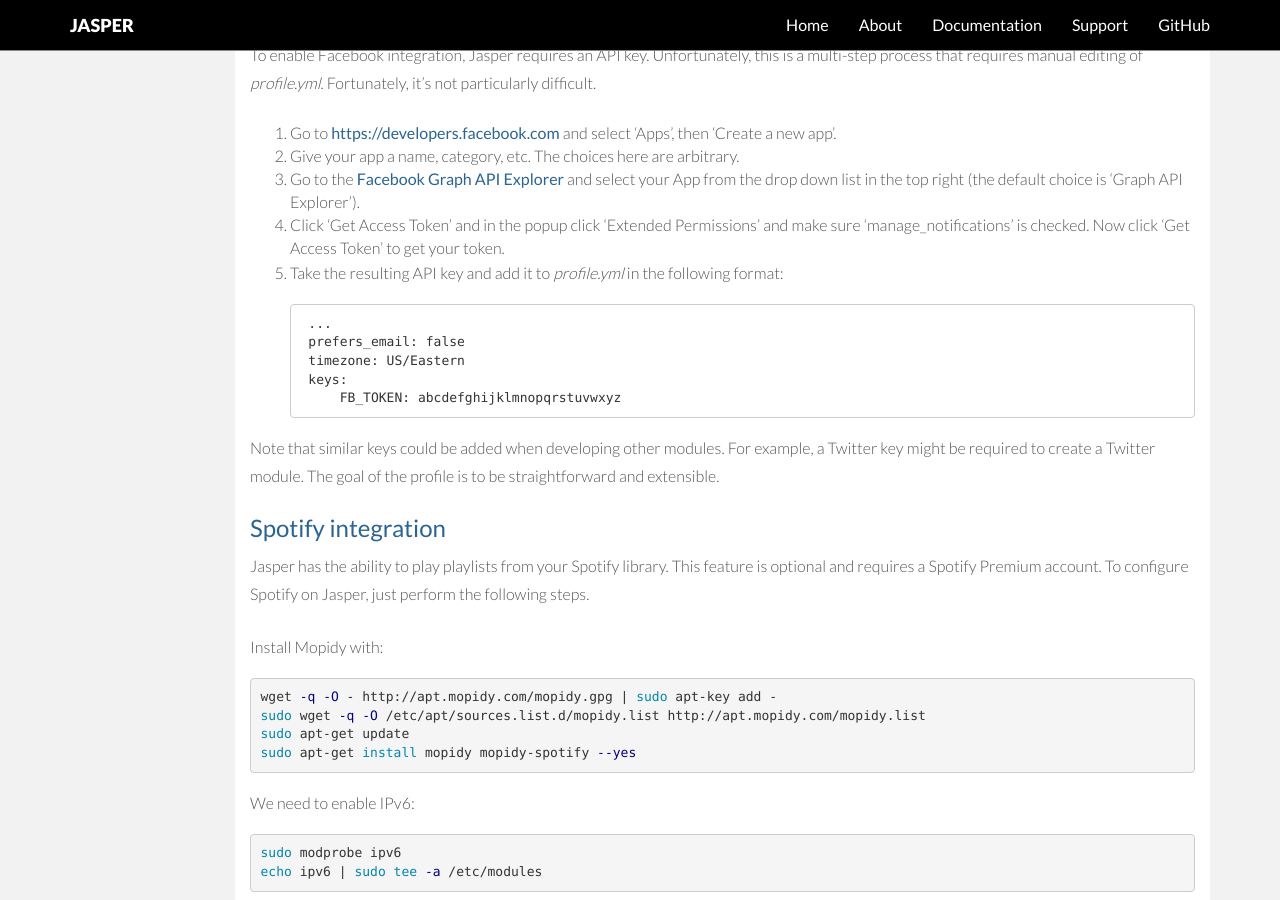
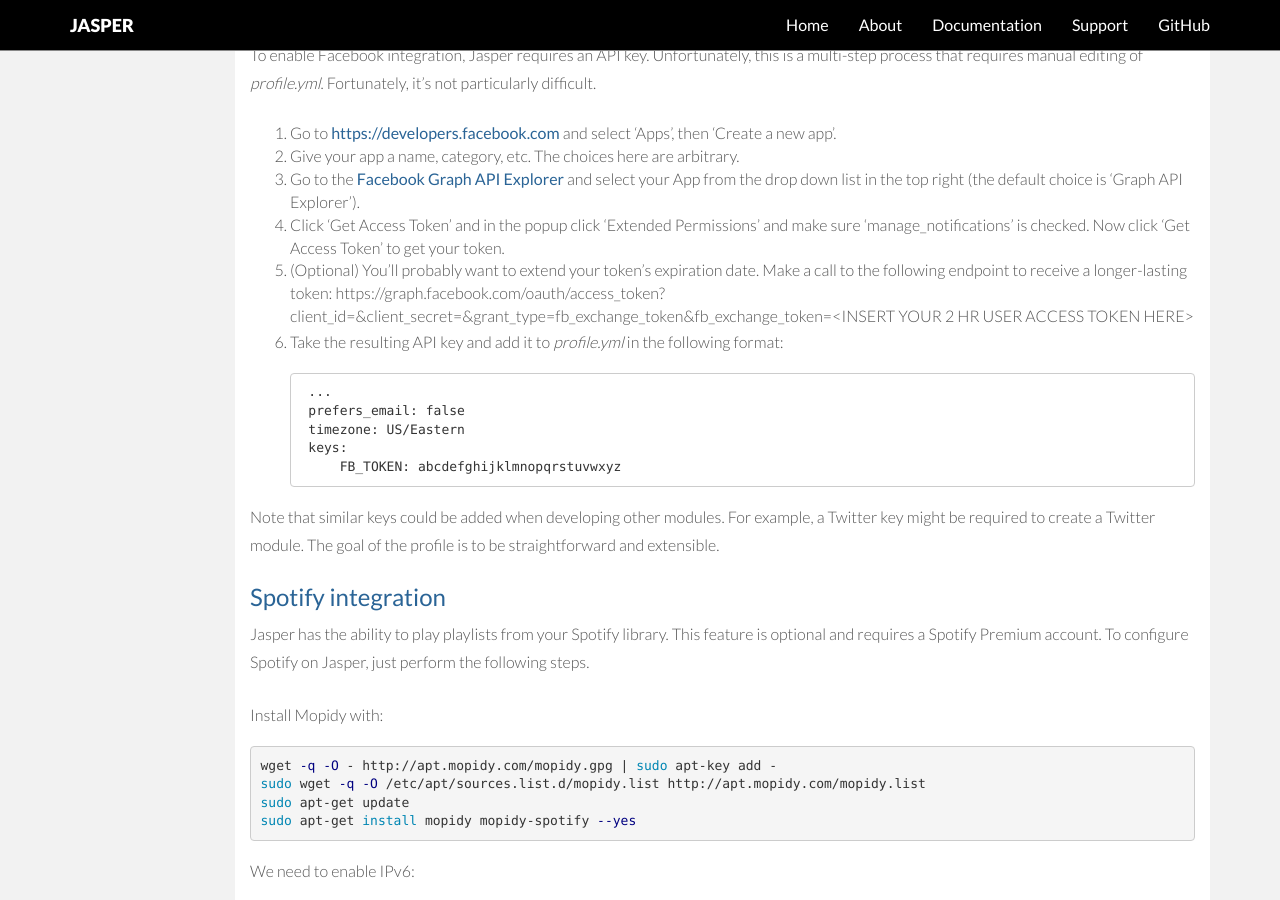
Before and after one commit to jasperproject/jasperproject.github.io, a Jekyll site: the page built from documentation/software/index.md, in a window 1280 px wide and 900 px high, scrolled down 6240 px. Built offline with Jekyll 4.4.1, drawn with Linux system fonts in a browser that asks for light colours; nearby versions of some CDN libraries.

Commit message:
extending token

```diff
--- a/documentation/software/index.md
+++ b/documentation/software/index.md
@@ -322,7 +322,8 @@
 2. Give your app a name, category, etc. The choices here are arbitrary.
 3. Go to the [Facebook Graph API Explorer](https://developers.facebook.com/tools/explorer/) and select your App from the drop down list in the top right (the default choice is 'Graph API Explorer').
 4. Click 'Get Access Token' and in the popup click 'Extended Permissions' and make sure 'manage_notifications' is checked. Now click 'Get Access Token' to get your token.
-5. Take the resulting API key and add it to _profile.yml_ in the following format:
+5. (Optional) You'll probably want to extend your token's expiration date. Make a call to the following endpoint to receive a longer-lasting token: https://graph.facebook.com/oauth/access_token?client_id=<INSERT YOUR APP ID HERE>&client_secret=<INSERT YOUR APP SECRET HERE>&grant_type=fb_exchange_token&fb_exchange_token=<INSERT YOUR 2 HR USER ACCESS TOKEN HERE>
+6. Take the resulting API key and add it to _profile.yml_ in the following format:
 
         ...
         prefers_email: false
```
